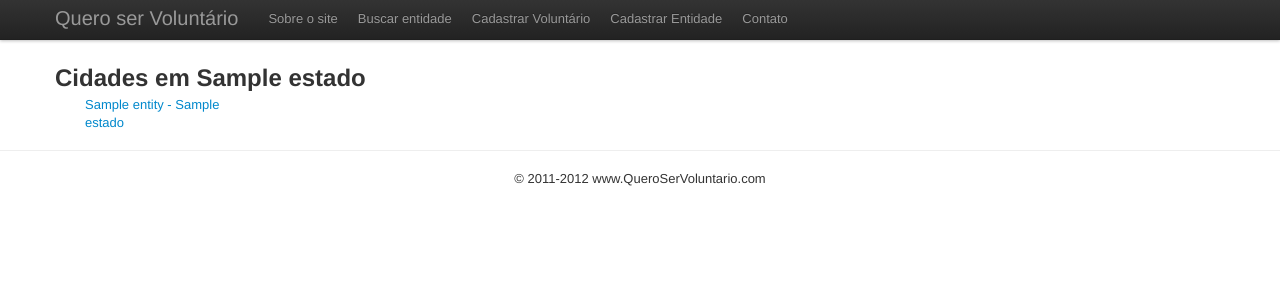
After one commit to EHER/voluntarios, a Symfony app: template src/Eher/QueroSerVoluntario/Bundle/Resources/views/Cidade/em_estado.html.twig in a window 1280 px wide. The commit adds this page. Shown: the top 300 px of the page. Run offline with Twig, Linux system fonts and the light colour scheme; the template is opened without the code that fills it: most values are stand-ins (such as "Sample title", 1, 10 or a date in 2020); some libraries are stand-ins or nearby versions.

Commit message:
Listagem de cidades por estado

```diff
--- a/src/Eher/QueroSerVoluntario/Bundle/Resources/config/routing/cidade.yml
+++ b/src/Eher/QueroSerVoluntario/Bundle/Resources/config/routing/cidade.yml
@@ -5,3 +5,7 @@ cidade:
 cidade_show:
     pattern:  /{id}
     defaults: { _controller: "EherQueroSerVoluntarioBundle:Cidade:show" }
+
+cidade_em_estado:
+    pattern:  /em/{estado}
+    defaults: { _controller: "EherQueroSerVoluntarioBundle:Cidade:emEstado" }
--- /dev/null
+++ b/src/Eher/QueroSerVoluntario/Bundle/Resources/views/Cidade/em_estado.html.twig
@@ -0,0 +1,13 @@
+{% extends "EherQueroSerVoluntarioBundle::layout.html.twig" %}
+{% block title %}Quero ser Voluntário - Cidades em {{ entities[0].estado.nome }}{% endblock %}
+{% block content %}
+<h2>Cidades em {{ entities[0].estado.nome }}</h2>
+<div class="span2">
+    {% for entity in entities %}
+        <a href="{{ path('cidade_show', { 'id': entity.nome }) }}">
+            {{ entity.nome }} - {{ entity.estado.nome }}
+        </a>
+        <br />
+    {% endfor %}
+</div>
+{% endblock %}
--- a/src/Eher/QueroSerVoluntario/Bundle/Resources/views/Estado/index.html.twig
+++ b/src/Eher/QueroSerVoluntario/Bundle/Resources/views/Estado/index.html.twig
@@ -6,7 +6,7 @@
     {% set count = 0 %}
     {% for entity in entities %}
         {% set count = count + 1 %}
-        <a href="{{ path('estado_show', { 'id': entity.nome }) }}">
+        <a href="{{ path('cidade_em_estado', { 'estado': entity.nome|lower }) }}">
             {{ entity.nome }}
         </a>
         <br />
```
Also changed, not shown: src/Eher/QueroSerVoluntario/Bundle/Controller/CidadeController.php (+13 -1 lines), src/Eher/QueroSerVoluntario/Bundle/Resources/config/routing/estado.yml (line endings or trailing spaces).
